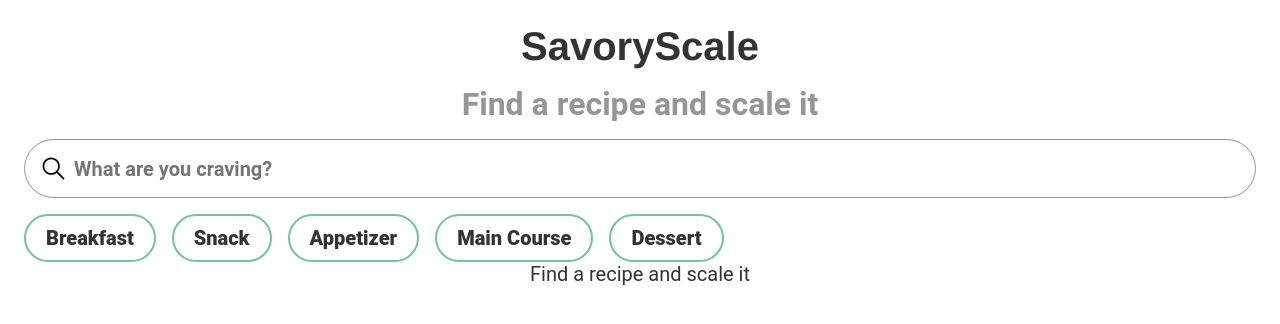
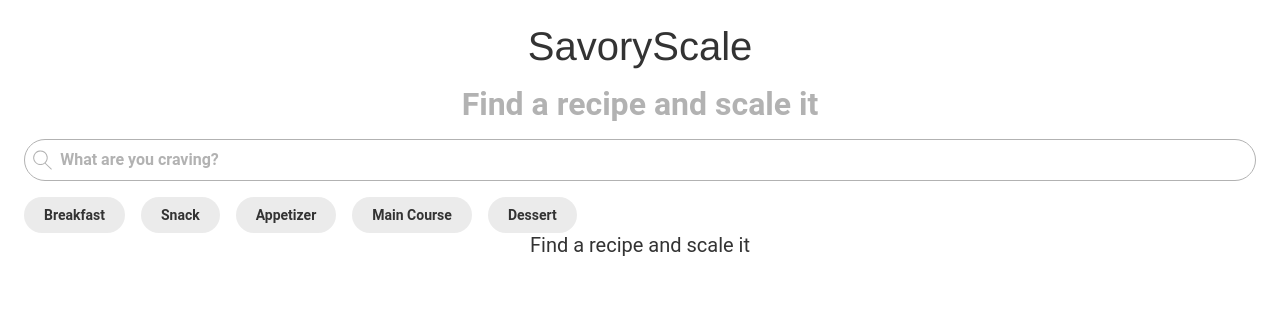
Before and after one commit to ctam62/savoryscale, a React (Vite) app: page / in a window 1280 px wide. Shown: the top 324 px of the page. Built offline with nearby package versions, Linux system fonts and the light colour scheme; a web font is replaced by a local one.

Commit message:
feat: update search and filter component styles

```diff
--- a/src/components/Filters/Filters.scss
+++ b/src/components/Filters/Filters.scss
@@ -3,6 +3,7 @@
 
 .filter {
     display: flex;
+    flex-wrap: wrap;
     gap: 1rem;
 
     &__button {
--- a/src/components/Search/Search.scss
+++ b/src/components/Search/Search.scss
@@ -3,13 +3,13 @@
 
 .search {
     display: flex;
-    padding: 1rem;
+    padding: 0.5rem;
     border-radius: 3.125rem;
     border: 0.0625rem solid $color-accent;
     margin-bottom: 1rem;
 
     &-icon {
-        width: 1.5625rem;
+        width: 1.2rem;
         margin-right: 0.5rem;
     }
 
@@ -18,7 +18,6 @@
         border: none;
         width: 100%;
         @include search-text;
-    }
 
         &::placeholder {
             color: $color-accent;
@@ -31,3 +30,4 @@
             color: $color-accent;
         }
     }
+}
--- a/src/styles/mixins.scss
+++ b/src/styles/mixins.scss
@@ -20,7 +20,7 @@
 
 @mixin heading {
     font-size: var(--text-heading-size);
-    font-weight: bold;
+    font-weight: 400;
     font-family: 'Agbalumo', Helvetica, Arial, sans-serif;
 }
 
@@ -58,10 +58,11 @@
 }
 
 @mixin button {
-    border: 0.1563rem solid $color-accent-secondary;
+    background: $color-accent-tertiary;
     border-radius: 1rem;
     padding: 0.625rem 1.25rem;
-    font-weight: 900;
+    font-weight: 600;
+    font-size: 0.875rem;
 
     &:hover,
     &--selected {
--- a/src/styles/variables.scss
+++ b/src/styles/variables.scss
@@ -21,7 +21,7 @@ $desktop-breakpoint: 1280px;
         --text-heading-size: 2.5rem;
         --text-subheading-size: 2rem;
         --text-card-label-size: 1.25rem;
-        --text-search-size: 1.25rem;
+        --text-search-size: 1rem;
         --text-body-size: 1.25rem;
         --text-bodysmall-size: 1rem;
         --text-nav-size: 1.25rem;
@@ -38,8 +38,9 @@ $letter-width: var(--letter-width);
 
 $color-primary: #333;
 $color-secondary: #8bdfc3;
-$color-accent: #969696;
+$color-accent: #b2b2b2;
 $color-accent-secondary: #72c49e;
+$color-accent-tertiary: #ebebeb;
 $color-highlight: #FFF;
 $color-tertiary: #FBAE17;
 $color-quarternary: #F05C51;
```
Also changed, not shown: src/assets/icons/search.svg. Lines whose indentation alone changed are shown as unchanged.
